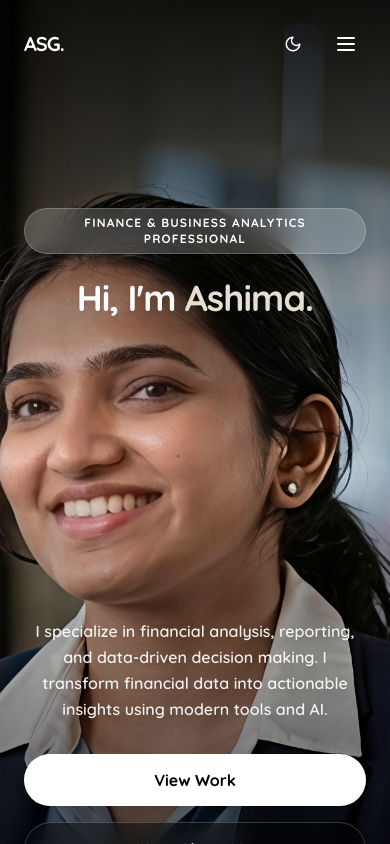
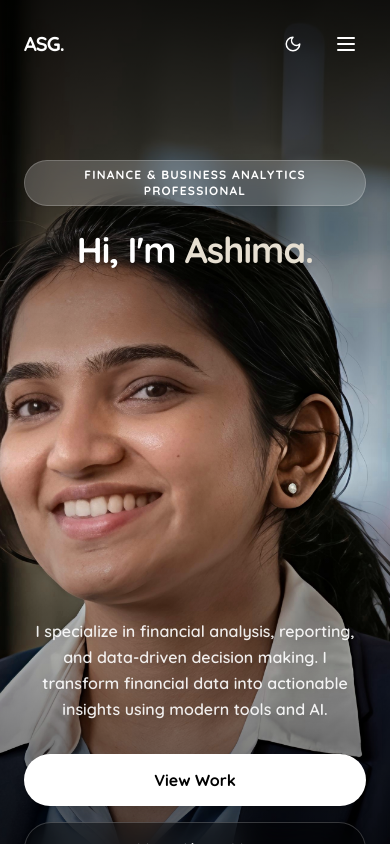
Before and after one commit to AshimaSusan/Portfolio, a React (Vite) app: page / in a window 390 px wide. Shown: the top 844 px of the page. Built offline with nearby package versions, Linux system fonts and the light colour scheme.

Commit message:
Pull mobile hero text further up towards the top header edge

```diff
--- a/src/components/Hero.jsx
+++ b/src/components/Hero.jsx
@@ -28,7 +28,7 @@ const Hero = () => {
         </motion.h1>
       </div>
 
-      <div className="container mx-auto px-6 md:px-12 relative z-10 flex flex-col justify-start md:justify-center items-center md:items-start w-full h-full min-h-screen pt-28 md:pt-0 pb-8 md:pb-0">
+      <div className="container mx-auto px-6 md:px-12 relative z-10 flex flex-col justify-start md:justify-center items-center md:items-start w-full h-full min-h-screen pt-20 md:pt-0 pb-8 md:pb-0">
         {/* Text Content */}
         <motion.div
           initial={{ opacity: 0, y: 30 }}
@@ -37,7 +37,7 @@ const Hero = () => {
           className="flex flex-col items-center text-center md:items-start md:text-left max-w-xl flex-1 md:flex-none w-full justify-between md:justify-start md:mt-12"
         >
           {/* Top Section (Badge & Intro) */}
-          <div className="flex flex-col items-center md:items-start w-full mt-4 md:mt-0">
+          <div className="flex flex-col items-center md:items-start w-full mt-0">
             <span className="inline-block py-1.5 px-3 rounded-full bg-white/20 backdrop-blur-md text-xs font-bold mb-6 tracking-widest uppercase border border-white/20 shadow-sm text-white">
               Finance & Business Analytics Professional
             </span>
```
